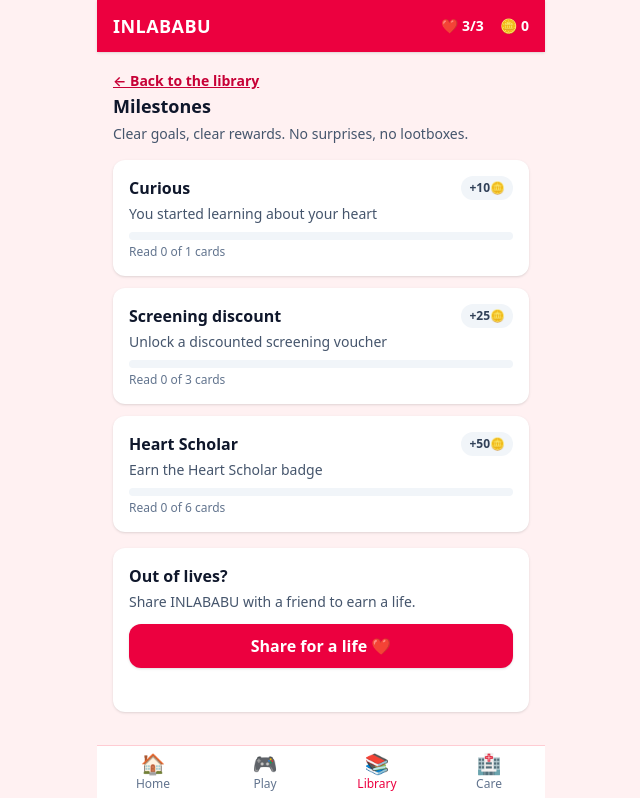
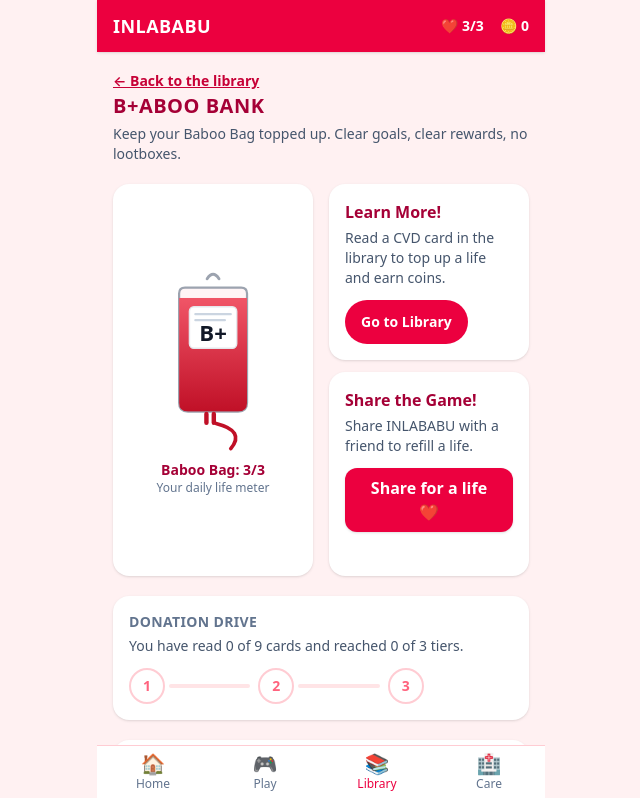
Before and after one commit to Zagreusjc/upstart-kiroquick, a React (Vite) app: page /library/milestones in a window 1280 px wide. Shown: the top 798 px of the page, without its empty margins (319-959 px from the left). Built offline with nearby package versions, Linux system fonts and the light colour scheme.

Commit message:
feat(economy-library): redesign milestones as B+aboo blood bank and rename Babus to Baboos

```diff
--- /dev/null
+++ b/src/features/economy-library/components/BloodBag.tsx
@@ -0,0 +1,109 @@
+/**
+ * Original "Baboo Bag" life meter: a stylized blood-donation bag that fills in
+ * proportion to the player's current lives. The label reads "B+" as a pun on
+ * "Baboo" ("Bee positive" / stay positive). All artwork is drawn from scratch
+ * here; it is not traced from any external image.
+ *
+ * Layout inspiration: a vertical level meter where fill height maps to the
+ * resource (lives), with the current level called out beside it.
+ */
+export function BloodBag({
+  lives,
+  max,
+  className = '',
+}: {
+  lives: number;
+  max: number;
+  className?: string;
+}) {
+  const safeMax = Math.max(1, max);
+  const ratio = Math.min(1, Math.max(0, lives / safeMax));
+
+  // Inner bag cavity in SVG user units.
+  const bagTop = 46;
+  const bagBottom = 196;
+  const bagHeight = bagBottom - bagTop;
+  const fillHeight = bagHeight * ratio;
+  const fillY = bagBottom - fillHeight;
+
+  return (
+    <figure className={`flex flex-col items-center ${className}`}>
+      <svg
+        viewBox="0 0 160 260"
+        className="h-48 w-auto"
+        role="img"
+        aria-label={`Baboo bag: ${lives} of ${max} lives`}
+      >
+        <defs>
+          <clipPath id="bagClip">
+            <path d="M34 40 Q34 32 42 32 L118 32 Q126 32 126 40 L126 188 Q126 200 114 200 L46 200 Q34 200 34 188 Z" />
+          </clipPath>
+          <linearGradient id="bloodGrad" x1="0" y1="0" x2="0" y2="1">
+            <stop offset="0%" stopColor="#f05567" />
+            <stop offset="100%" stopColor="#c01027" />
+          </linearGradient>
+        </defs>
+
+        {/* Hanger loop */}
+        <path
+          d="M72 20 Q80 8 88 20"
+          fill="none"
+          stroke="#9ca3af"
+          strokeWidth="4"
+          strokeLinecap="round"
+        />
+
+        {/* Bag outline */}
+        <path
+          d="M34 40 Q34 32 42 32 L118 32 Q126 32 126 40 L126 188 Q126 200 114 200 L46 200 Q34 200 34 188 Z"
+          fill="#fff5f6"
+          stroke="#9ca3af"
+          strokeWidth="3"
+        />
+
+        {/* Blood fill, clipped to the bag shape */}
+        <g clipPath="url(#bagClip)">
+          <rect x="30" y={fillY} width="100" height={fillHeight + 4} fill="url(#bloodGrad)" />
+          {/* a soft surface line on the blood */}
+          {ratio > 0 && ratio < 1 && (
+            <rect x="30" y={fillY} width="100" height="3" fill="#ffffff" opacity="0.35" />
+          )}
+        </g>
+
+        {/* Label plate with the B+ pun */}
+        <rect x="48" y="58" width="64" height="56" rx="6" fill="#ffffff" stroke="#e5e7eb" strokeWidth="2" />
+        <line x1="56" y1="68" x2="104" y2="68" stroke="#cbd5e1" strokeWidth="3" strokeLinecap="round" />
+        <line x1="56" y1="76" x2="96" y2="76" stroke="#cbd5e1" strokeWidth="3" strokeLinecap="round" />
+        <text
+          x="80"
+          y="104"
+          textAnchor="middle"
+          fontSize="30"
+          fontWeight="700"
+          fill="#111827"
+          fontFamily="ui-sans-serif, system-ui, sans-serif"
+        >
+          B+
+        </text>
+
+        {/* Outlet tubes at the bottom */}
+        <rect x="68" y="200" width="6" height="18" rx="3" fill="#c01027" />
+        <rect x="78" y="200" width="6" height="18" rx="3" fill="#c01027" />
+        <path
+          d="M84 216 q40 10 20 34"
+          fill="none"
+          stroke="#c01027"
+          strokeWidth="5"
+          strokeLinecap="round"
+        />
+      </svg>
+
+      <figcaption className="mt-1 text-center">
+        <span className="block text-sm font-bold text-rose-800">
+          Baboo Bag: {lives}/{max}
+        </span>
+        <span className="block text-xs text-slate-500">Your daily life meter</span>
+      </figcaption>
+    </figure>
+  );
+}
--- a/src/features/economy-library/components/Milestones.tsx
+++ b/src/features/economy-library/components/Milestones.tsx
@@ -1,30 +1,106 @@
+import type { ReactNode } from 'react';
 import { Link } from 'react-router-dom';
-import { useMilestones } from '../useEconomy';
+import { useLives } from '../../../core';
+import { CARDS } from '../cards';
+import { useLibrary, useMilestones } from '../useEconomy';
+import { BloodBag } from './BloodBag';
 import { ShareButton } from './ShareButton';
 
-/** Transparent milestone tiers with visible progress, plus share-for-life. */
+/**
+ * Milestones page, themed as a blood bank with the "Baboo Bag" (a B+ blood bag,
+ * a pun on "Baboo") as the life meter. Layout inspiration: a level-meter column
+ * paired with refill-mission cards and a stepped progress track for the tiers.
+ */
 export function Milestones() {
   const { tiers } = useMilestones();
+  const { lives, max } = useLives();
+  const { readCount } = useLibrary();
+
+  // Highest tier the player has reached, for the step track summary.
+  const topReached = tiers.filter((t) => t.reached).length;
 
   return (
-    <section aria-labelledby="milestones-title" className="space-y-4">
+    <section aria-labelledby="milestones-title" className="space-y-5">
       <header className="space-y-1">
         <Link to=".." className="text-sm font-semibold text-rose-700 underline">
           ← Back to the library
         </Link>
-        <h2 id="milestones-title" className="text-lg font-bold">
-          Milestones
+        <h2 id="milestones-title" className="text-xl font-extrabold tracking-wide text-rose-800">
+          B+ABOO BANK
         </h2>
         <p className="text-sm text-slate-600">
-          Clear goals, clear rewards. No surprises, no lootboxes.
+          Keep your Baboo Bag topped up. Clear goals, clear rewards, no lootboxes.
         </p>
       </header>
 
+      {/* Meter + refill missions, echoing the PDF's level-meter-and-tasks row. */}
+      <div className="grid grid-cols-1 gap-4 sm:grid-cols-2">
+        <div className="flex flex-col items-center justify-center rounded-2xl bg-white p-4 shadow">
+          <BloodBag lives={lives} max={max} />
+        </div>
+
+        <div className="space-y-3">
+          <RefillCard
+            title="Learn More!"
+            body="Read a CVD card in the library to top up a life and earn coins."
+            cta={
+              <Link
+                to=".."
+                className="inline-flex min-h-[44px] items-center rounded-full bg-rose-600 px-4 py-2 text-sm font-semibold text-white focus:outline-none focus-visible:ring-2 focus-visible:ring-rose-300"
+              >
+                Go to Library
+              </Link>
+            }
+          />
+          <RefillCard
+            title="Share the Game!"
+            body="Share INLABABU with a friend to refill a life."
+            cta={<ShareButton />}
+          />
+        </div>
+      </div>
+
+      {/* Stepped tier track, echoing the PDF's numbered progress row. */}
+      <section aria-labelledby="track-title" className="rounded-2xl bg-white p-4 shadow">
+        <h3 id="track-title" className="text-sm font-bold uppercase tracking-wide text-slate-500">
+          Donation drive
+        </h3>
+        <p className="mt-1 text-sm text-slate-600">
+          You have read {readCount} of {CARDS.length} cards and reached {topReached} of{' '}
+          {tiers.length} tiers.
+        </p>
+        <ol className="mt-3 flex items-center gap-1" aria-label="Milestone tiers">
+          {tiers.map((tier, i) => (
+            <li key={tier.id} className="flex flex-1 items-center">
+              <span
+                className={`flex h-9 w-9 shrink-0 items-center justify-center rounded-full text-sm font-bold ${
+                  tier.reached
+                    ? 'bg-rose-600 text-white'
+                    : 'border-2 border-rose-200 bg-white text-rose-400'
+                }`}
+                aria-label={`${tier.title}: ${tier.reached ? 'unlocked' : 'locked'}`}
+              >
+                {tier.reached ? '✓' : i + 1}
+              </span>
+              {i < tiers.length - 1 && (
+                <span
+                  aria-hidden="true"
+                  className={`mx-1 h-1 flex-1 rounded-full ${
+                    tiers[i + 1].reached ? 'bg-rose-600' : 'bg-rose-100'
+                  }`}
+                />
+              )}
+            </li>
+          ))}
+        </ol>
+      </section>
+
+      {/* Tier detail cards with transparent, visible progress. */}
       <ul className="space-y-3">
         {tiers.map((tier) => {
           const pct = Math.round((tier.progress / tier.cardsRequired) * 100);
           return (
-            <li key={tier.id} className="rounded-xl bg-white p-4 shadow">
+            <li key={tier.id} className="rounded-2xl bg-white p-4 shadow">
               <div className="flex items-center justify-between gap-3">
                 <span className="font-semibold">{tier.title}</span>
                 <span
@@ -58,16 +134,25 @@ export function Milestones() {
           );
         })}
       </ul>
-
-      <section aria-labelledby="share-title" className="rounded-xl bg-white p-4 shadow">
-        <h3 id="share-title" className="font-semibold">
-          Out of lives?
-        </h3>
-        <p className="mt-1 text-sm text-slate-600">
-          Share INLABABU with a friend to earn a life.
-        </p>
-        <ShareButton className="mt-3" />
-      </section>
     </section>
   );
 }
+
+/** A single refill-mission card: title, blurb and a call to action. */
+function RefillCard({
+  title,
+  body,
+  cta,
+}: {
+  title: string;
+  body: string;
+  cta: ReactNode;
+}) {
+  return (
+    <div className="rounded-2xl bg-white p-4 shadow">
+      <h3 className="font-semibold text-rose-800">{title}</h3>
+      <p className="mt-1 text-sm text-slate-600">{body}</p>
+      <div className="mt-3">{cta}</div>
+    </div>
+  );
+}
--- a/src/features/economy-library/components/ShareButton.tsx
+++ b/src/features/economy-library/components/ShareButton.tsx
@@ -3,7 +3,7 @@ import { getEconomyStore } from '../store';
 
 const SHARE_PAYLOAD = {
   title: 'INLABABU',
-  text: 'Take care of your Babus, by taking care of yourself! Learn about your heart and earn screening vouchers.',
+  text: 'Take care of your Baboos, by taking care of yourself! Learn about your heart and earn screening vouchers.',
   url: typeof window !== 'undefined' ? window.location.origin : 'https://inlababu.app',
   context: 'library',
 };
```
Also changed, not shown: 1 other file (tests, documents, lock files or other folders).
